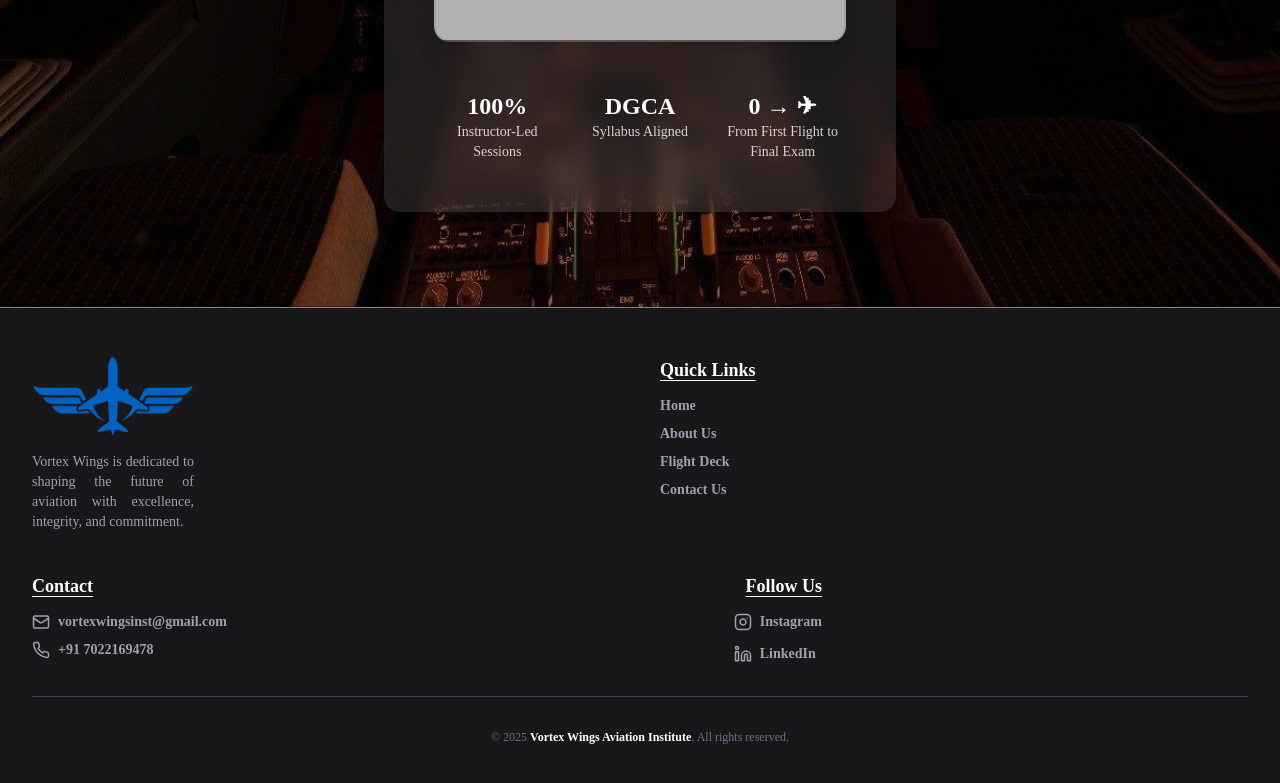
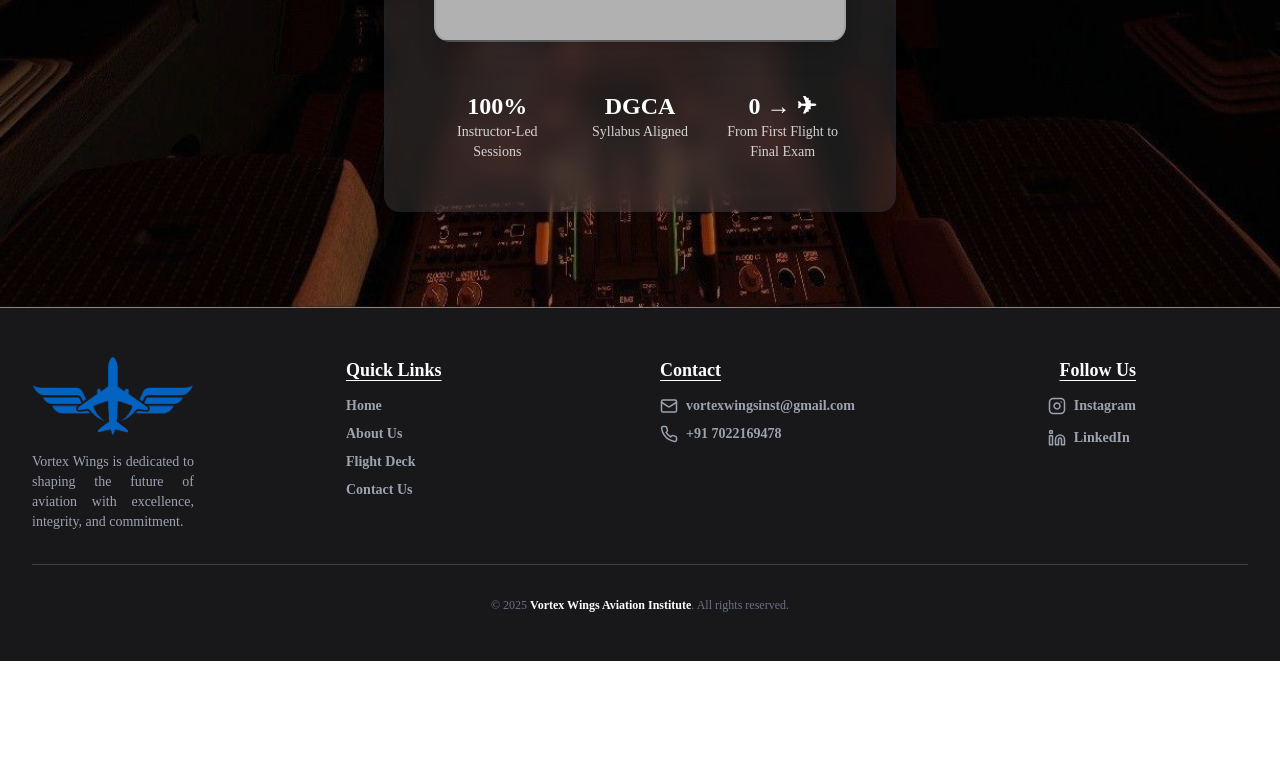
Before and after one commit to Yash-Aanand/vortexwings, a React (Vite) app: page /vortexwings/contact in a window 1280 px wide. Shown: the part 823-1606 px from the top of the page. After the commit the page ends 1484 px from the top, so only its background shows below. Built offline with nearby package versions, Linux system fonts and the light colour scheme; grey boxes are pictures that could not be loaded.

Commit message:
change 2

```diff
--- a/src/components/Footer.tsx
+++ b/src/components/Footer.tsx
@@ -27,7 +27,7 @@ export default function Footer({ mainlogo }: FooterProps) {
 
   return (
     <footer className="bg-zinc-900 text-white py-12 px-8 font-[Times_New_Roman]">
-      <div className="max-w-7xl mx-auto grid grid-cols-1 [@media(min-width:450px)]:grid-cols-2 md:grid-cols-4 gap-10 text-sm place-items-center md:place-items-start">
+      <div className="max-w-7xl mx-auto grid grid-cols-1 [@media(min-width:450px)]:grid-cols-2 [@media(min-width:768px)]:grid-cols-4 gap-10 text-sm place-items-center md:place-items-start">
         {/* Logo and About */}
         <div className="flex flex-col items-center  w-[220px] [@media(min-width:450px)]:w-[162px]">
           <motion.img
```
